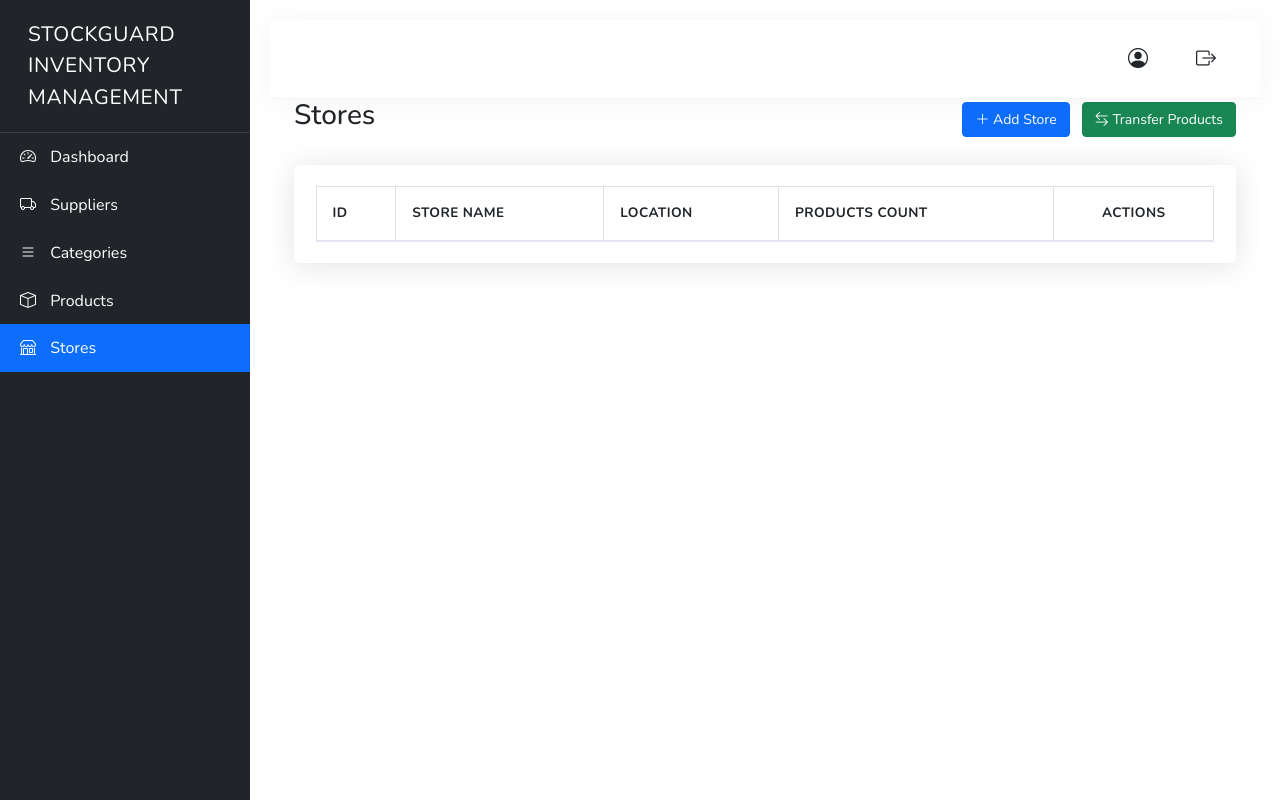
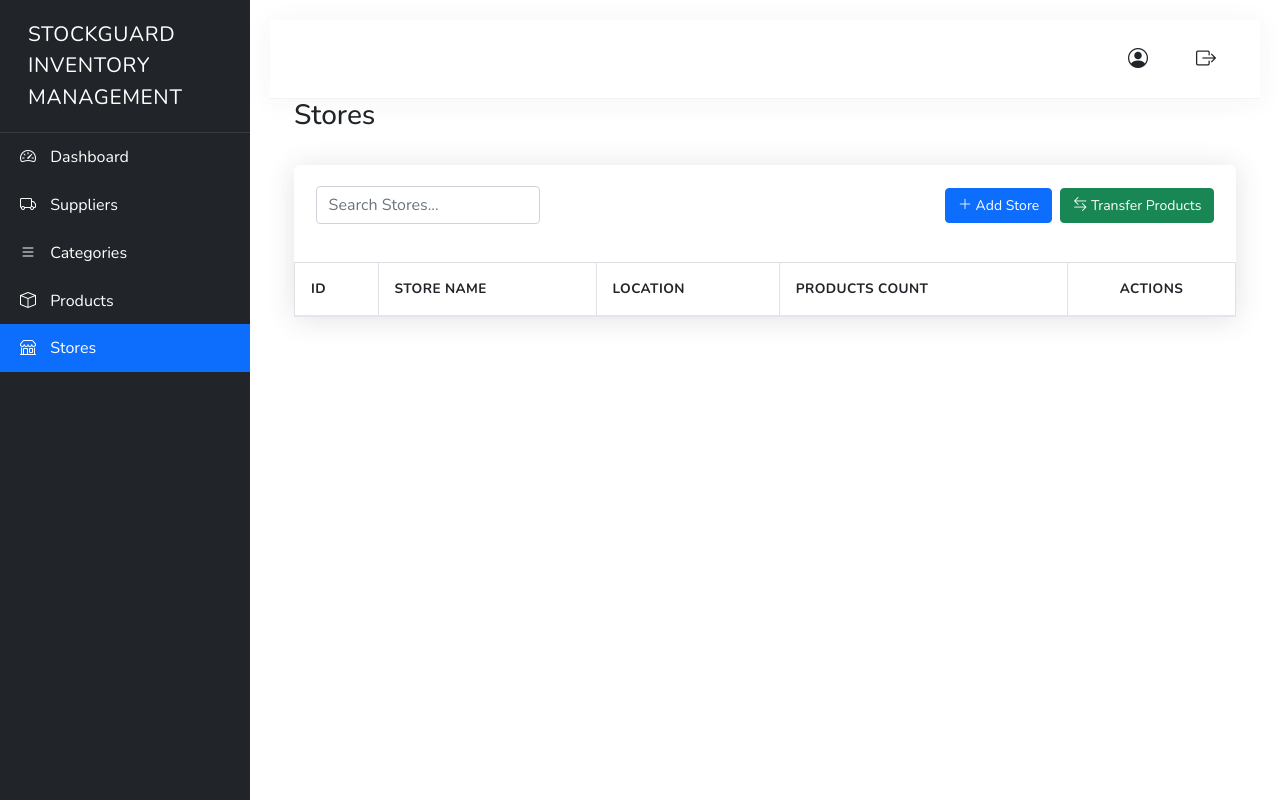
Before and after one commit to weikang1223/StockGuard, a Flask app: page /stores in a window 1280 px wide. Run offline with Flask 3, Linux system fonts and the light colour scheme; data that the repository does not hold is empty; some libraries are stand-ins or nearby versions.

Commit message:
STO-53: implement search function in store list

```diff
--- a/static/js/stores.js
+++ b/static/js/stores.js
@@ -199,4 +199,17 @@ document.addEventListener('DOMContentLoaded', function() {
             }
         });
     });
+    document.getElementById('searchInput').addEventListener('keyup', function() {
+        const searchValue = this.value.toLowerCase();
+        const rows = document.querySelectorAll('#storesTable tbody tr');
+
+        rows.forEach(row => {
+            const supplierName = row.querySelector('td:nth-child(2)').textContent.toLowerCase();
+            if (supplierName.includes(searchValue)) {
+                row.style.display = '';
+            } else {
+                row.style.display = 'none';
+            }
+        });
+    });
 });
--- a/templates/stores.html
+++ b/templates/stores.html
@@ -4,20 +4,24 @@
 <div class="container-fluid">
     <div class="d-flex justify-content-between align-items-center mb-4">
         <h1 class="h3 text-gray-800">Stores</h1>
-        <div>
-            <button class="btn btn-primary me-2" data-bs-toggle="modal" data-bs-target="#addStoreModal">
-                <i class="bi bi-plus-lg"></i> Add Store
-            </button>
-            <button class="btn btn-success" data-bs-toggle="modal" data-bs-target="#transferModal">
-                <i class="bi bi-arrow-left-right"></i> Transfer Products
-            </button>
-        </div>
     </div>
 
     <div class="card shadow mb-4">
         <div class="card-body">
+            <div class="d-flex justify-content-between align-items-center mb-3">
+                <input type="text" id="searchInput" class="form-control w-25" placeholder="Search Stores...">
+                <div class="d-flex gap-2">
+                    <button class="btn btn-primary" data-bs-toggle="modal" data-bs-target="#addStoreModal">
+                        <i class="bi bi-plus-lg"></i> Add Store
+                    </button>
+                    <button class="btn btn-success" data-bs-toggle="modal" data-bs-target="#transferModal">
+                        <i class="bi bi-arrow-left-right"></i> Transfer Products
+                    </button>
+                </div>
+            </div>
+        </div>
             <div class="table-responsive">
-                <table class="table table-bordered">
+                <table class="table table-bordered" id="storesTable">
                     <thead>
                         <tr>
                             <th>ID</th>
```
